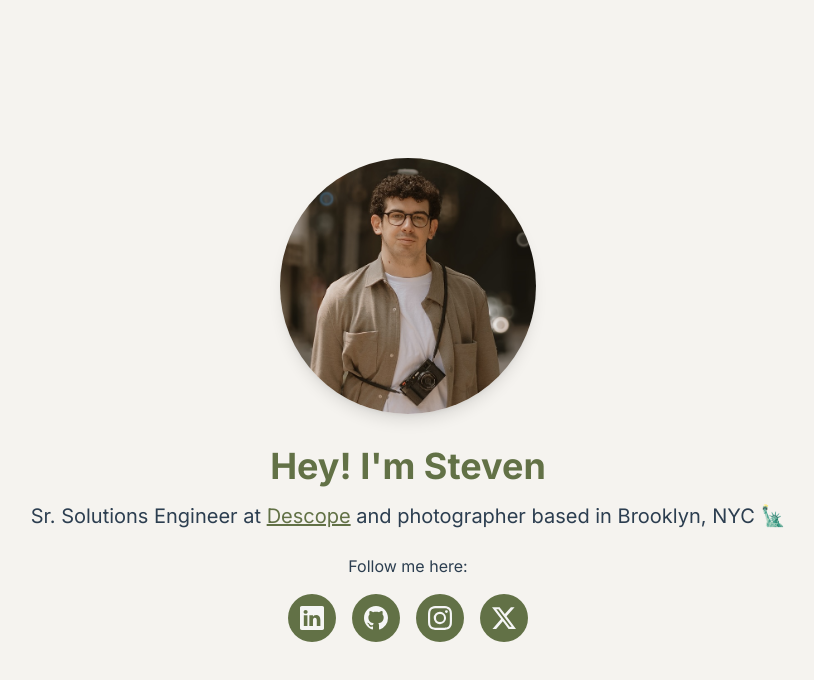
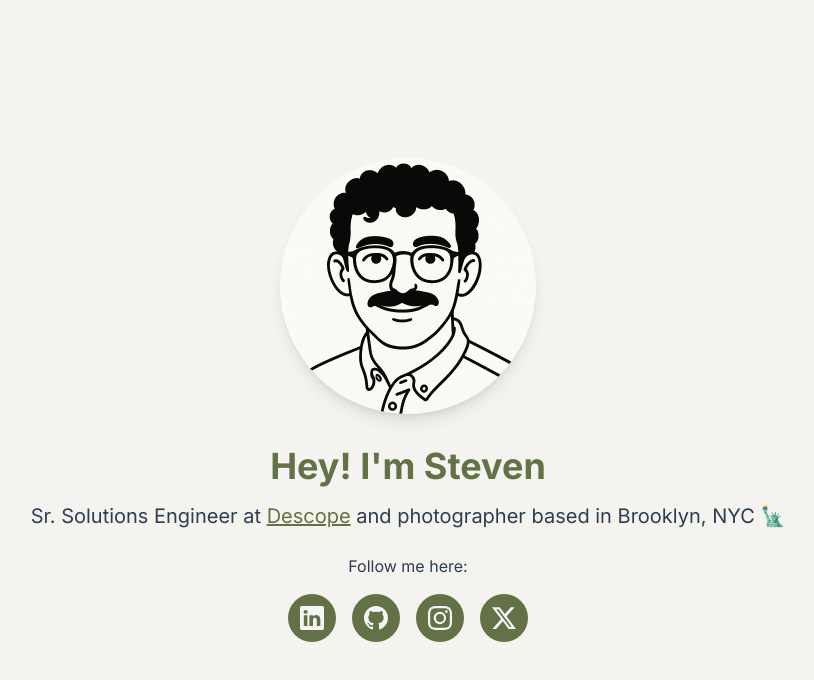
Before and after one commit to stevenbarash/steven-personal-site, a Next.js app: page / in a window 1280 px wide. Shown: the top 680 px of the page, without its empty margins (232-1046 px from the left). Built offline with nearby package versions, Linux system fonts and the light colour scheme.

Commit message:
Update page.js

```diff
--- a/src/app/page.js
+++ b/src/app/page.js
@@ -23,7 +23,7 @@ export default function Home() {
           <div className="max-w-3xl mx-auto text-center">
             <Image
               className="rounded-full w-64 h-64 mx-auto mb-8 shadow-lg"
-              src="/images/me.jpg"
+              src="/images/me.png"
               alt="Steven Barash"
               width={256}
               height={256}
```
